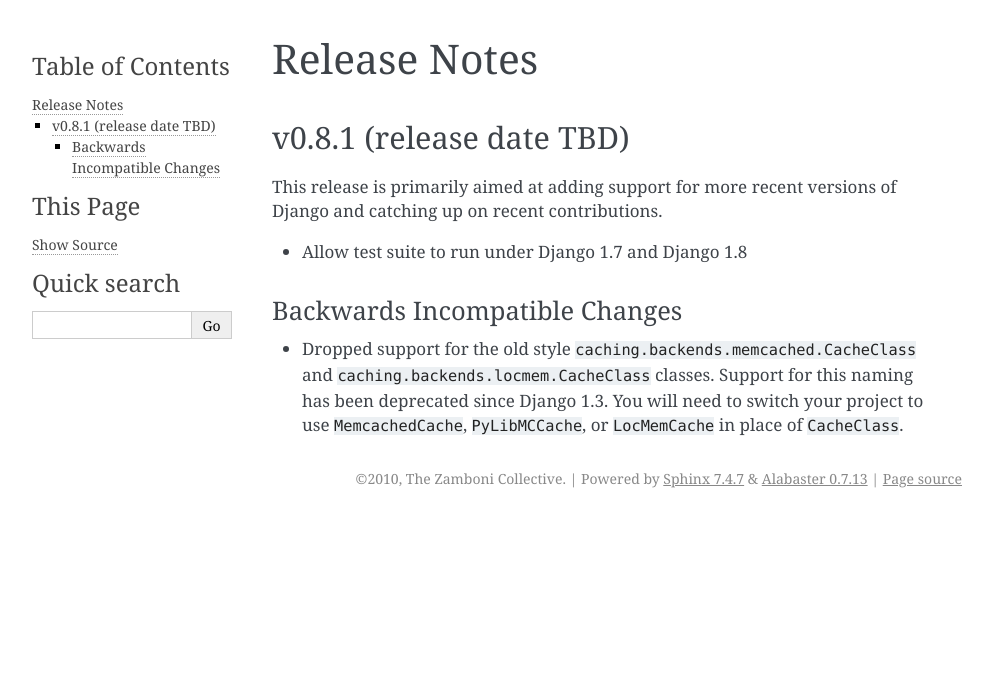
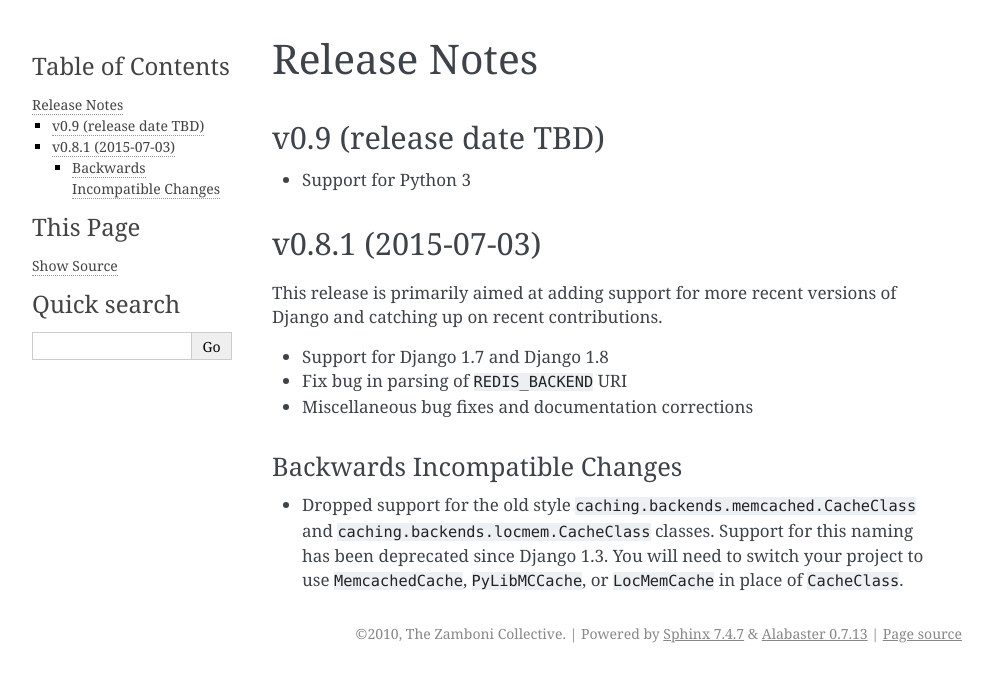
Before and after one commit to django-cache-machine/django-cache-machine, a Sphinx documentation site: the page built from docs/releases.rst, in a window 1280 px wide. Shown: the top 682 px of the page, without its empty margins (148-1141 px from the left). Built offline with Sphinx 7.4.7, drawn with Linux system fonts in a browser that asks for light colours.

Commit message:
version bump and update release notes for 0.8.1 release

```diff
--- a/caching/__init__.py
+++ b/caching/__init__.py
@@ -1,2 +1,2 @@
-VERSION = (0, '8')
-__version__ = '.'.join(map(str, VERSION))
+VERSION = ('0', '8', '1')
+__version__ = '.'.join(VERSION)
--- a/docs/releases.rst
+++ b/docs/releases.rst
@@ -3,13 +3,20 @@
 Release Notes
 ==================
 
-v0.8.1 (release date TBD)
---------------------------------------
+v0.9 (release date TBD)
+-----------------------
+
+- Support for Python 3
+
+v0.8.1 (2015-07-03)
+-----------------------
 
 This release is primarily aimed at adding support for more recent versions of
 Django and catching up on recent contributions.
 
-- Allow test suite to run under Django 1.7 and Django 1.8
+- Support for Django 1.7 and Django 1.8
+- Fix bug in parsing of ``REDIS_BACKEND`` URI
+- Miscellaneous bug fixes and documentation corrections
 
 Backwards Incompatible Changes
 ________________________________
```
